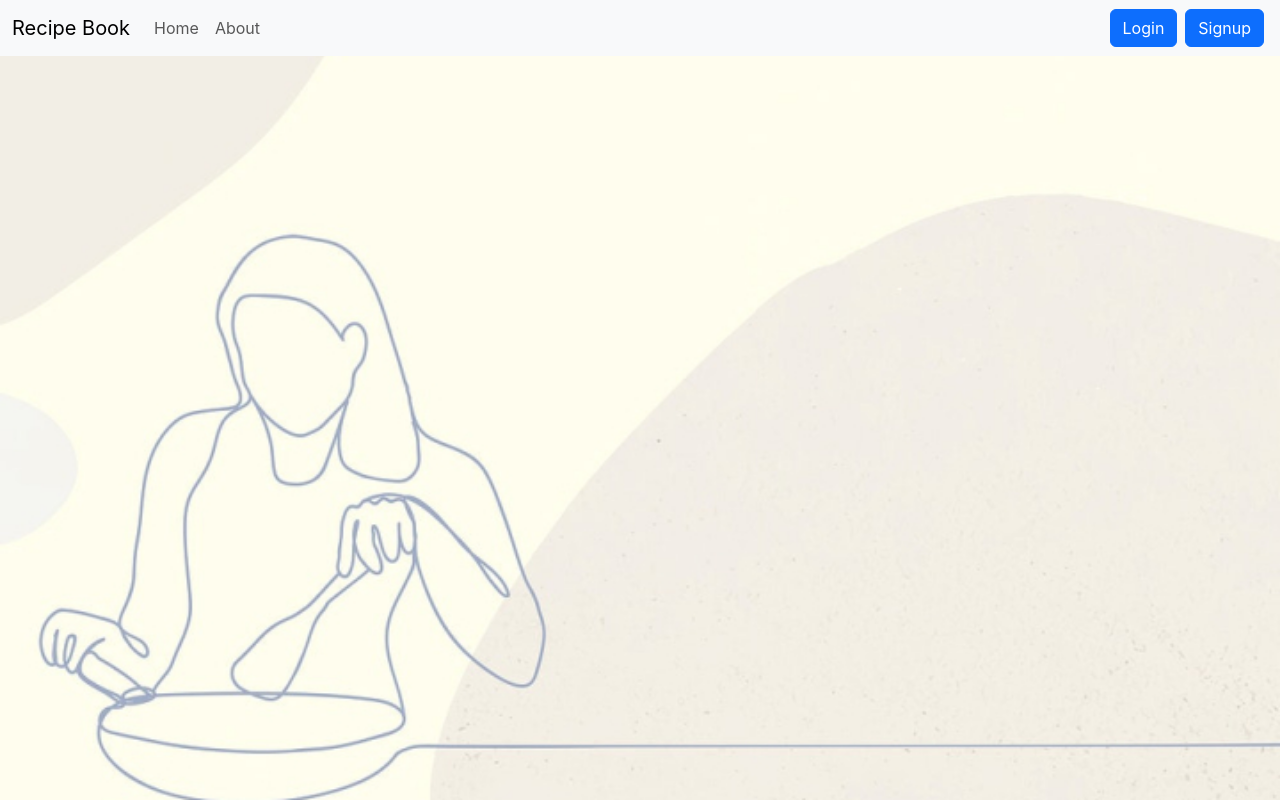
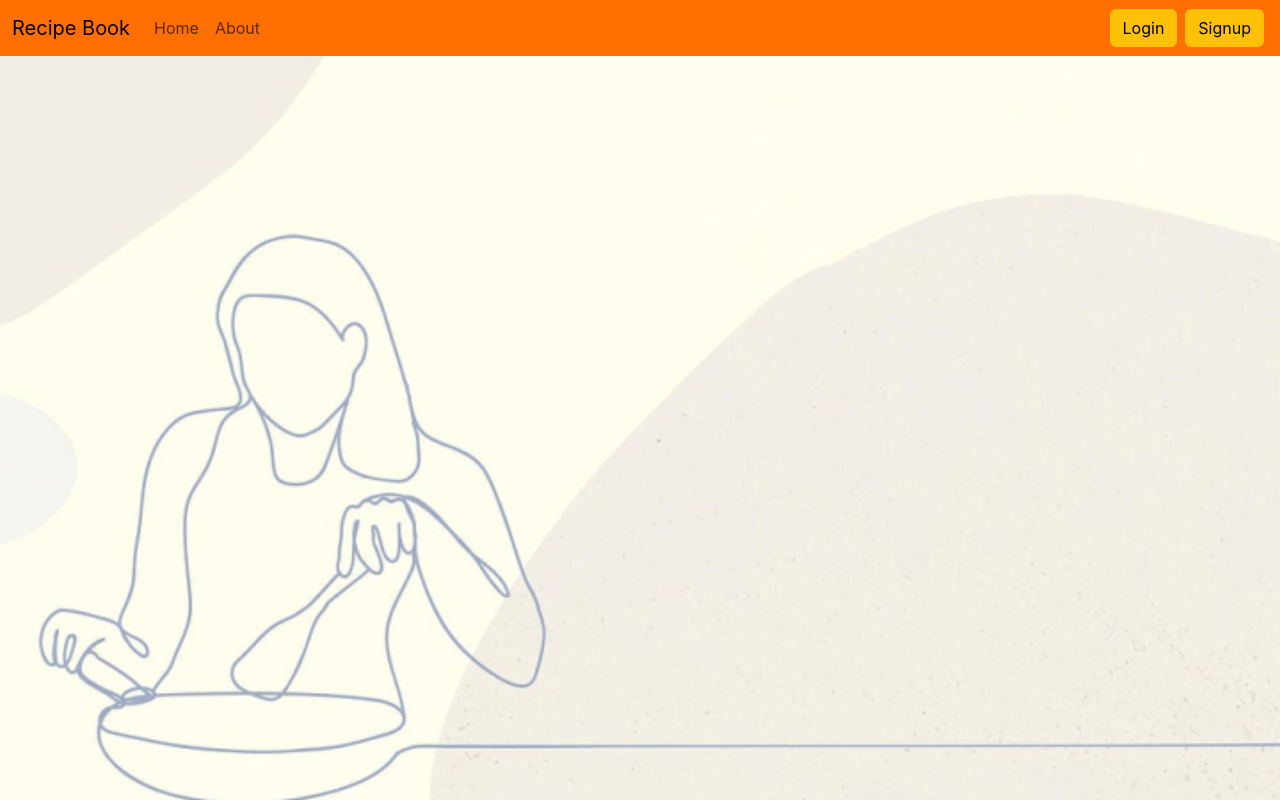
Before and after one commit to MithileshIruvuri02/CodeAlphaInternship_Recipe_Book, a React (Create React App) app: page /login in a window 1280 px wide. Built offline with nearby package versions, Linux system fonts and the light colour scheme; the HTML template or start-up script is replaced by a standard one.

Commit message:
full and final

```diff
--- a/src/App.css
+++ b/src/App.css
@@ -40,3 +40,7 @@ body{
  background-image: url(./components/bg3.jpg);
  background-size: cover;
 }
+.navbar,
+.modal-header{
+  background-color: rgb(255, 111, 0);
+}
--- a/src/components/AddNote.js
+++ b/src/components/AddNote.js
@@ -30,7 +30,7 @@ const AddNote = (props) => {
   return (
     <div>
       <div className='container my-3'>
-        <h1>Add Recipe</h1>
+        <h1>Add Recipe🫕</h1>
         <form>
           <div className="mb-3">
             <label htmlFor="exampleInputEmail1" className="form-label">Food Name</label>
@@ -44,7 +44,7 @@ const AddNote = (props) => {
             <label htmlFor="tag" className="form-label">Tag</label>
             <input type="text" className="form-control" id="tag" name="tag" value={note.tag} onChange={onChange} minLength={5} required />
           </div>
-          <button disabled={note.title.length < 5 || note.description.length < 5} type="submit" className="btn btn-primary" onClick={handleClick}>Add Dish</button>
+          <button disabled={note.title.length < 5 || note.description.length < 5} type="submit" className="btn btn-warning" onClick={handleClick}>Add Dish</button>
         </form>
       </div>
     </div>
--- a/src/components/Navbar.js
+++ b/src/components/Navbar.js
@@ -13,7 +13,7 @@ const Navbar = () => {
 
   return (
 
-    <nav className="navbar navbar-expand-lg bg-body-tertiary " >
+    <nav className="navbar navbar-expand-lg " >
   <div className="container-fluid" >
     <Link className="navbar-brand" to="/home">Recipe Book</Link>
     <button className="navbar-toggler" type="button" data-bs-toggle="collapse" data-bs-target="#navbarSupportedContent" aria-controls="navbarSupportedContent" aria-expanded="false" aria-label="Toggle navigation">
@@ -29,9 +29,9 @@ const Navbar = () => {
         </li>
       </ul>
       {!localStorage.getItem('token')? <form className="d-flex" role="search">
-      <Link className="btn btn-primary mx-1" to="/login" role="button">Login</Link>
-      <Link className="btn btn-primary mx-1 " to="/signup" role="button">Signup</Link>
-      </form> :  <Link className="btn btn-primary mx-1" to="/login" role="button" onClick={handleLogout}>Logout</Link>
+      <Link className="btn btn-warning mx-1" to="/login" role="button">Login</Link>
+      <Link className="btn btn-warning mx-1 " to="/signup" role="button">Signup</Link>
+      </form> :  <Link className="btn btn-warning mx-1" to="/login" role="button" onClick={handleLogout}>Logout</Link>
 }
     </div>
   </div>
--- a/src/components/Notes.js
+++ b/src/components/Notes.js
@@ -50,7 +50,7 @@ const Notes = (props) => {
         <div className="modal-dialog">
           <div className="modal-content">
             <div className="modal-header">
-              <h1 className="modal-title fs-5" id="exampleModalLabel">Edit Recipe</h1>
+              <h1 className="modal-title fs-5" id="exampleModalLabel">Edit Recipe🥗</h1>
               <button type="button" className="btn-close" data-bs-dismiss="modal" aria-label="Close"></button>
             </div>
             <div className="modal-body">
@@ -73,13 +73,13 @@ const Notes = (props) => {
             </div>
             <div className="modal-footer">
               <button ref={refClose} type="button" className="btn btn-secondary" data-bs-dismiss="modal">Close</button>
-              <button disabled={note.etitle.length < 5 || note.edescription.length < 5} onClick={handleClick} type="button" className="btn btn-primary">Update Recipe</button>
+              <button disabled={note.etitle.length < 5 || note.edescription.length < 5} onClick={handleClick} type="button" className="btn btn-warning">Update Recipe</button>
             </div>
           </div>
         </div>
       </div>
       <div className=' row my-3'>
-        <h3>Your Dishes</h3>
+        <h3>Your Dishes👨🏼‍🍳</h3>
         <div className='conatiner mx-2'>
           {notes.length === 0 && "No Notes to display"}
         </div>
```
